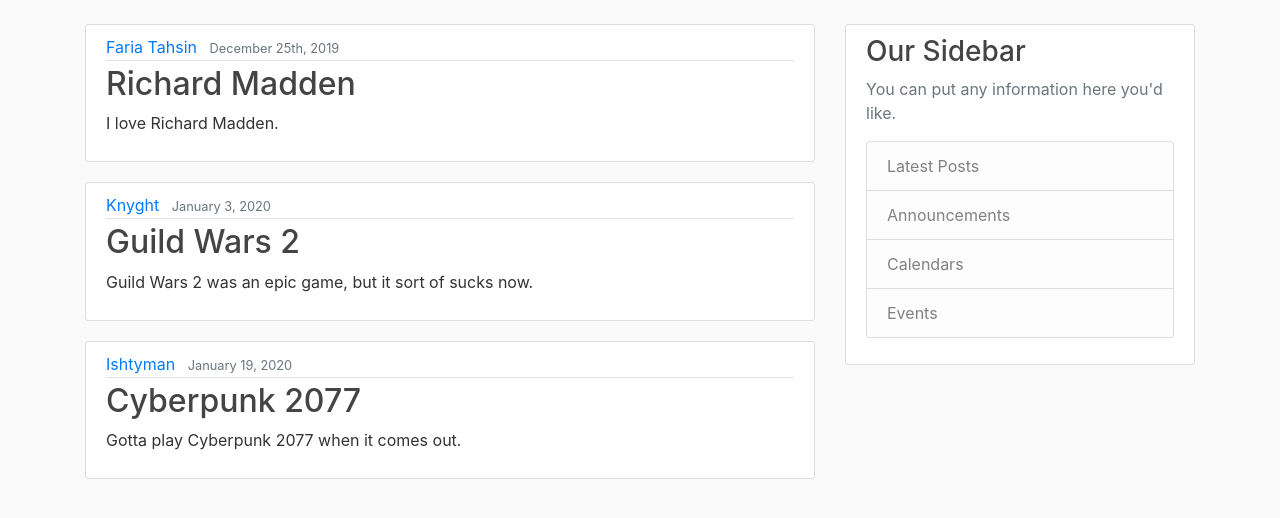
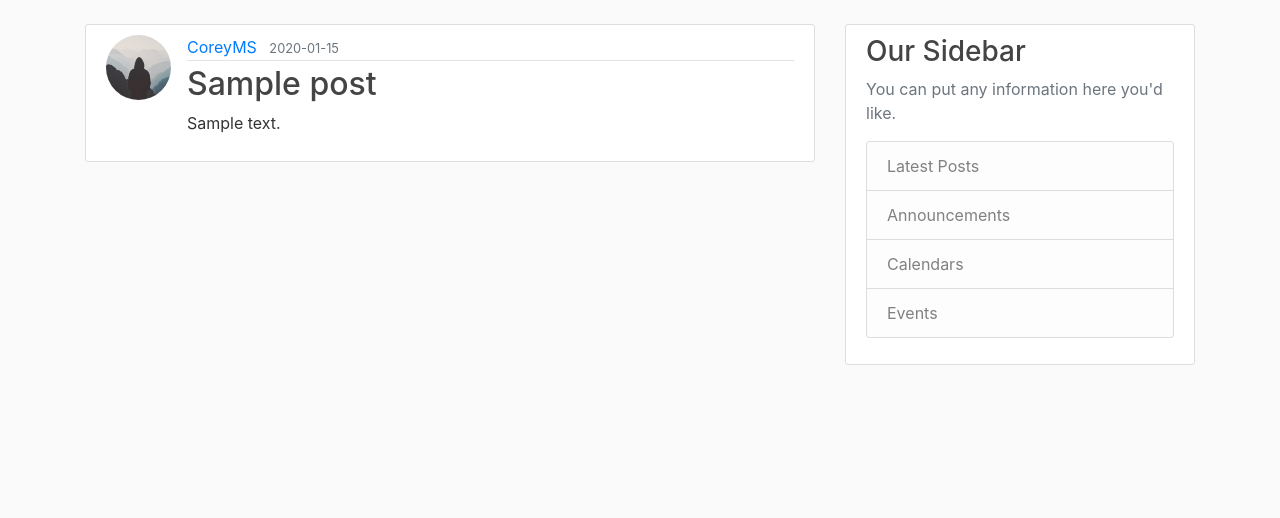
Before and after one commit to knyghtmare/flask-blog-knyght, a Flask app: page / in a window 1280 px wide. Shown: the part 56-574 px from the top of the page. Run offline with Flask 2, Linux system fonts and the light colour scheme; data comes from the database, SQL or seed files in the repository; both versions use the stored data as it was after the commit; tables that the repository leaves empty hold one stand-in row (values such as "Sample post"); some libraries are stand-ins or nearby versions.

Commit message:
Ddded CRUD functionality for posts

```diff
--- a/knyghtblog/routes.py
+++ b/knyghtblog/routes.py
@@ -3,11 +3,12 @@
 from PIL import Image
 from flask import render_template, url_for, flash, redirect, request
 from knyghtblog import app, db, bcrypt
-from knyghtblog.forms import RegistrationForm, LoginForm, UpdateAccountForm
+from knyghtblog.forms import RegistrationForm, LoginForm, UpdateAccountForm, PostForm
 from knyghtblog.models import User, Post
 from flask_login import login_user, current_user, logout_user, login_required
 
 # dummy data
+'''
 posts = [
 {
     'post_title'  : "Richard Madden",
@@ -28,11 +29,12 @@
     'post_date'   : 'January 19, 2020'
 }
 ]
-
+'''
 
 @app.route('/')
 @app.route('/home')
 def home():
+    posts = Post.query.all()
     return render_template('home.html', posts=posts)
 
 
@@ -110,3 +112,54 @@
         form.email.data = current_user.email
     image_file = url_for('static', filename="profile-pictures/" + current_user.image_file)
     return render_template( 'account.html', image_file=image_file, form=form)
+
+
+@app.route('/post/new', methods=['GET', 'POST'])
+@login_required
+def new_post():
+    form = PostForm()
+    if form.validate_on_submit():
+        post = Post(title=form.title.data, content=form.content.data, author=current_user)
+        db.session.add(post)
+        db.session.commit()
+        flash('Your post has been created!', 'success')
+        return redirect( url_for('home') )
+    return render_template('create_post.html', form=form)
+
+
+@app.route('/post/<int:post_id>')
+def post(post_id):
+    post = Post.query.get_or_404(post_id)
+    return render_template('post.html', post=post)
+
+
+@app.route("/post/<int:post_id>/update", methods=['GET', 'POST'])
+@login_required
+def update_post(post_id):
+    post = Post.query.get_or_404(post_id)
+    if post.author != current_user:
+        abort(403)
+    form = PostForm()
+    if form.validate_on_submit():
+        post.title = form.title.data
+        post.content = form.content.data
+        db.session.commit()
+        flash('Your post has been updated!', 'success')
+        return redirect(url_for('post', post_id=post.id))
+    elif request.method == 'GET':
+        form.title.data = post.title
+        form.content.data = post.content
+    return render_template('create_post.html',
+                           form=form, legend='Update Post')
+
+
+@app.route("/post/<int:post_id>/delete", methods=['POST'])
+@login_required
+def delete_post(post_id):
+    post = Post.query.get_or_404(post_id)
+    if post.author != current_user:
+        abort(403)
+    db.session.delete(post)
+    db.session.commit()
+    flash('Your post has been deleted!', 'success')
+    return redirect(url_for('home'))
--- a/knyghtblog/templates/base.html
+++ b/knyghtblog/templates/base.html
@@ -30,7 +30,7 @@
               <div class="navbar-nav">
 
                 {% if current_user.is_authenticated %}
-                    <a class="nav-item nav-link" href="#">New Post</a>
+                    <a class="nav-item nav-link" href="{{ url_for('new_post') }}">New Post</a>
                     <a class="nav-item nav-link" href="{{ url_for('account') }}">Account</a>
                     <a class="nav-item nav-link" href="{{ url_for('logout') }}">Logout</a>
                 {% else %}
--- a/knyghtblog/templates/home.html
+++ b/knyghtblog/templates/home.html
@@ -9,13 +9,15 @@
     {% for post in posts %}
 
         <article class="media content-section">
+          <img class="rounded-circle article-img"
+            src="{{ url_for('static', filename='profile-pictures/' + post.author.image_file) }}">
           <div class="media-body">
             <div class="article-metadata">
-              <a class="mr-2" href="#">{{ post.post_author }}</a>
-              <small class="text-muted">{{ post.post_date }}</small>
+              <a class="mr-2" href="#">{{ post.author.username }}</a>
+              <small class="text-muted">{{ post.date_posted.strftime('%Y-%m-%d') }}</small>
             </div>
-            <h2><a class="article-title" href="#">{{ post.post_title }}</a></h2>
-            <p class="article-content">{{ post.post_content }}</p>
+            <h2><a class="article-title" href="{{ url_for('post', post_id=post.id) }}">{{ post.title }}</a></h2>
+            <p class="article-content">{{ post.content }}</p>
           </div>
         </article>
 
```
Also changed, not shown: knyghtblog/forms.py (+7 -1 lines), knyghtblog/templates/create_post.html (added, +45 -0 lines), knyghtblog/templates/post.html (added, +48 -0 lines), knyghtblog/site.db.
